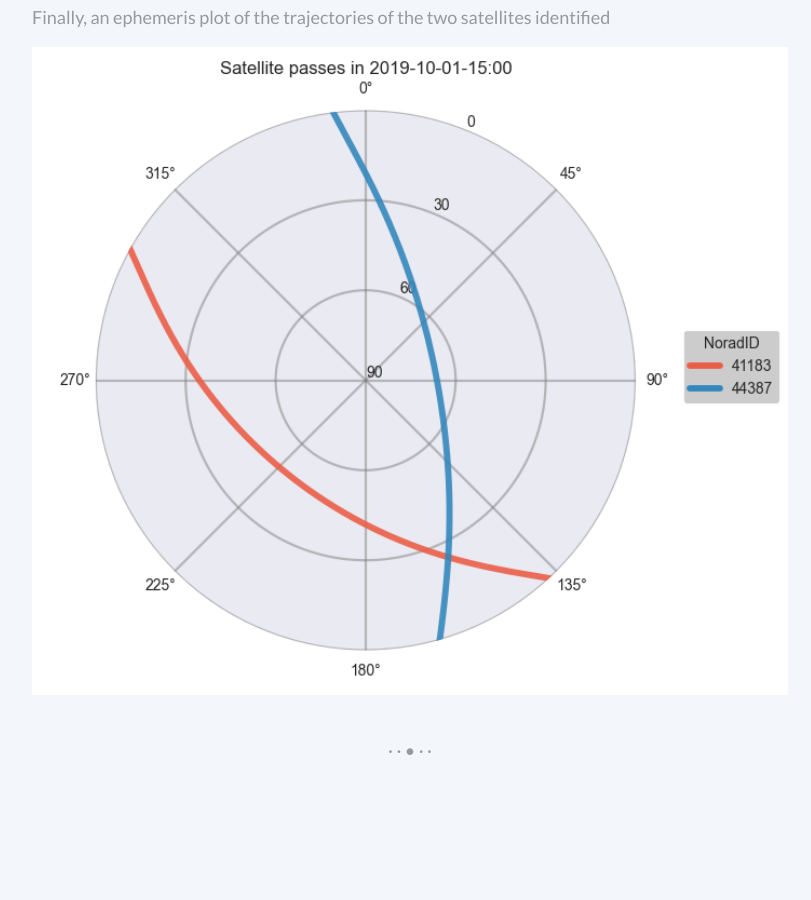
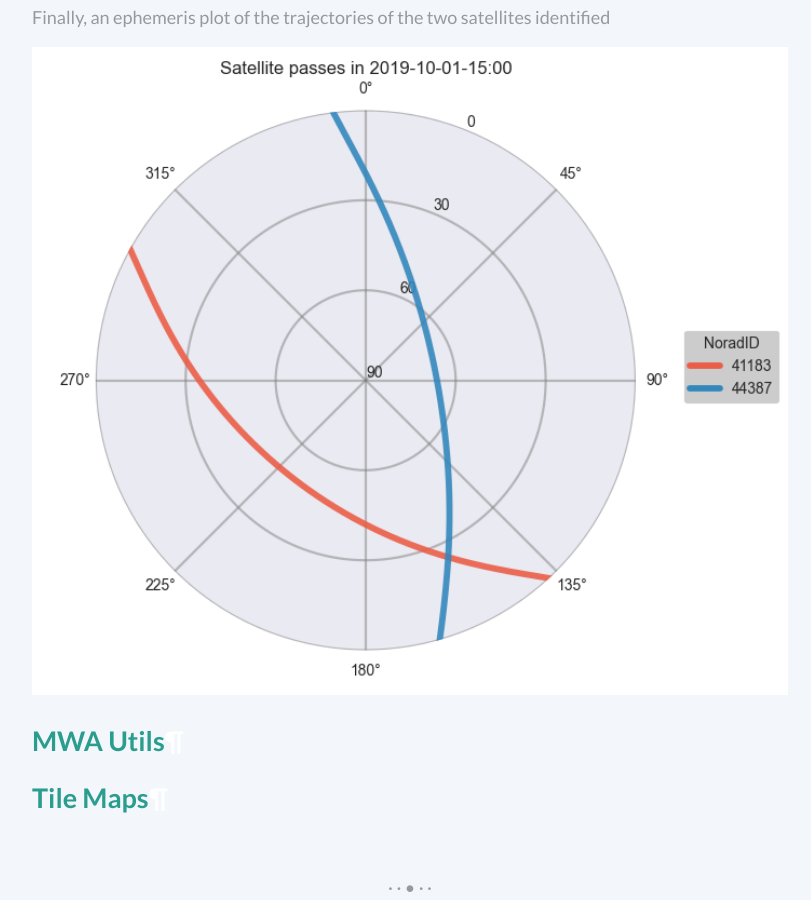
Before and after one commit to amanchokshi/EMBERS, a Sphinx documentation site: the page built from docs/embersbyexample.rst, in a window 1280 px wide and 900 px high, scrolled down 8964 px. Shown: the whole window, without its empty margins (230-1041 px from the left). Built offline with Sphinx 7.4.7, drawn with Linux system fonts in a browser that asks for light colours; before the commit the page ends 9726 px from its top, so only the background shows below that.

Commit message:
Cleaned up sphinx TOC

```diff
--- a/docs/api-mwa_utils.rst
+++ b/docs/api-mwa_utils.rst
@@ -1,7 +1,7 @@
 
-===============================
- API Reference — MWA Metadata
-===============================
+===========================
+ API Reference — MWA Utils
+===========================
 
 .. automodule:: embers.mwa_utils
 
--- a/docs/api-sat_utils.rst
+++ b/docs/api-sat_utils.rst
@@ -1,7 +1,7 @@
 
-=================================
- API Reference — Satellite Utils
-=================================
+===========================
+ API Reference — Sat Utils
+===========================
 
 .. automodule:: embers.sat_utils
 
--- a/docs/api.rst
+++ b/docs/api.rst
@@ -63,8 +63,8 @@ Sat Utils
     sat_channels.batch_window_map
 
 
-MWA Meta
-========
+MWA Utils
+=========
 
 .. currentmodule:: embers.mwa_utils
 
--- a/docs/embersbyexample.rst
+++ b/docs/embersbyexample.rst
@@ -254,3 +254,11 @@ Finally, an ephemeris plot of the trajectories of the two satellites identified
 
 .. image:: _static/imgs/2019-10-01-15:00_ephemeris.png
     :width: 100%
+
+
+MWA Utils
+---------
+
+
+Tile Maps
+---------
```
Also changed, not shown: 1 other file.
